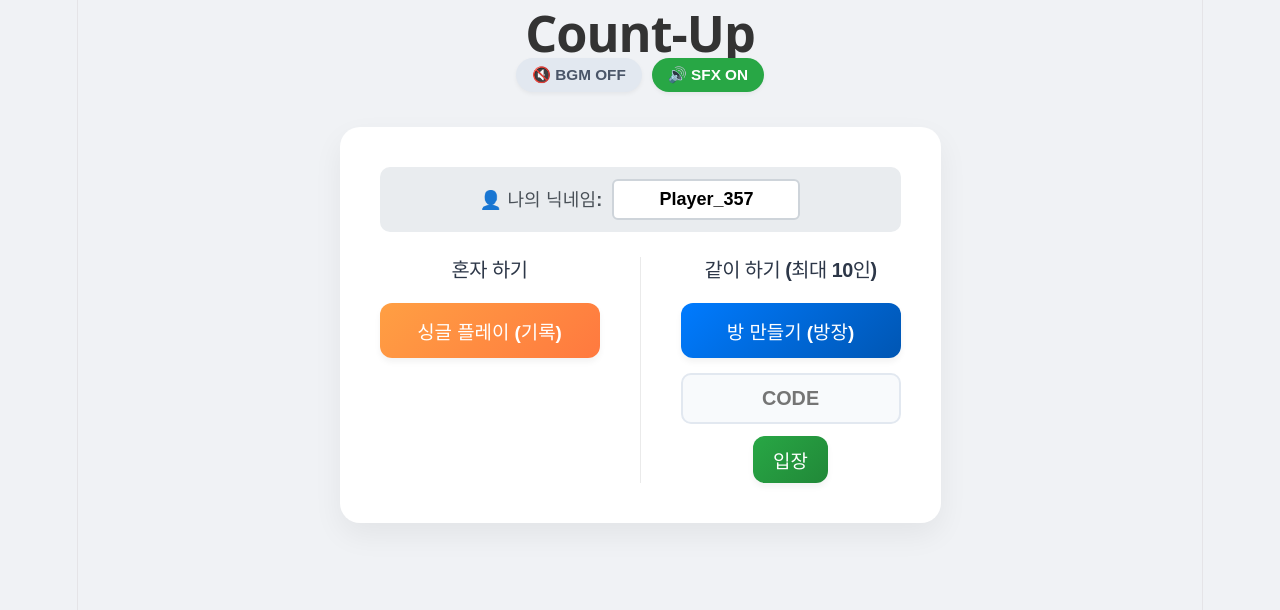
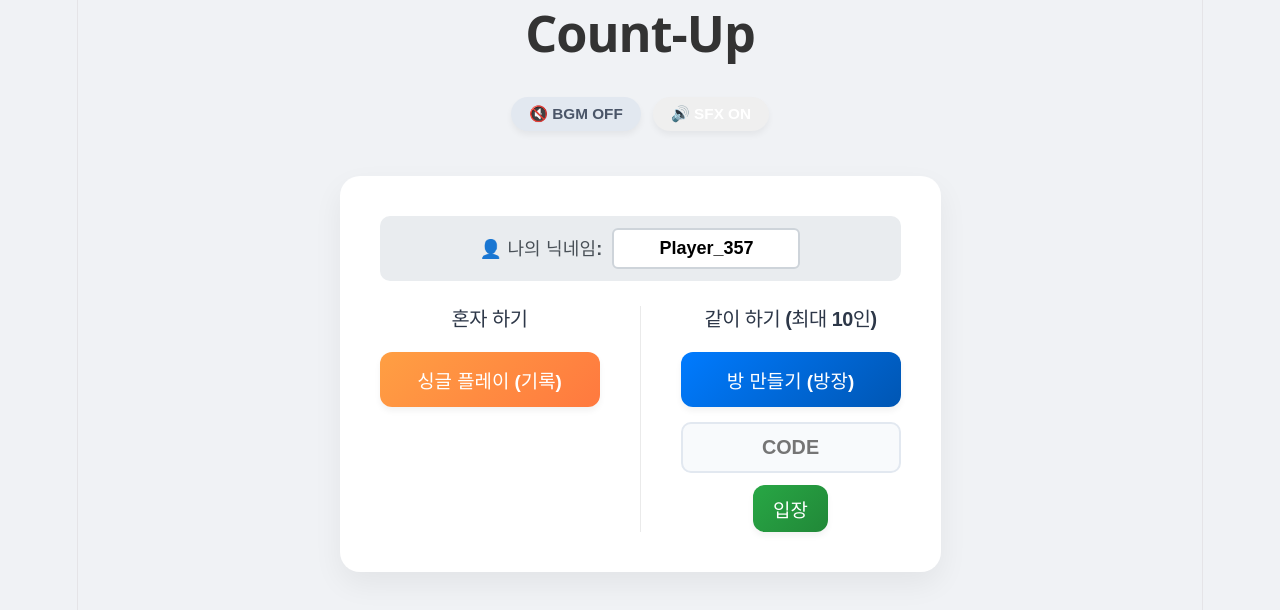
Before and after one commit to notitle12/count-up, a React (Vite) app: page / in a window 1280 px wide. Shown: the top 610 px of the page. Built offline with nearby package versions, Linux system fonts and the light colour scheme.

Commit message:
fix: 싱글 페널티 3초 통일 및 헤더 레이아웃 간격 고도화

```diff
--- a/src/App.css
+++ b/src/App.css
@@ -548,3 +548,43 @@ h1 {
   50% { background-color: #f8d7da; }
   100% { background-color: #f0f2f5; }
 }
+
+/* =========================================
+   🎵 [신규] 사운드 제어 헤더 컴포넌트 마진 격리
+   ========================================= */
+.audio-control-header {
+  display: flex;
+  flex-direction: column;
+  align-items: center;
+  gap: 16px;          /* 대형 타이틀과 사운드 버튼 줄 사이의 간격 */
+  margin-bottom: 45px; /* 사운드 버튼 줄과 하단 로비 카드/인게임 사이의 완벽한 거리 격리 확보 */
+}
+
+.audio-btn-row {
+  display: flex;
+  gap: 12px;
+}
+
+.audio-toggle-btn {
+  padding: 8px 18px;
+  font-size: 0.85rem;
+  font-weight: bold;
+  border-radius: 20px;
+  border: none;
+  cursor: pointer;
+  box-shadow: 0 4px 6px rgba(0,0,0,0.05);
+  transition: all 0.2s ease;
+}
+
+.audio-toggle-btn.on {
+  color: white;
+}
+
+.audio-toggle-btn.off {
+  background-color: #e2e8f0;
+  color: #4a5568;
+}
+
+.audio-toggle-btn:hover {
+  transform: translateY(-1px);
+}
--- a/src/App.jsx
+++ b/src/App.jsx
@@ -56,7 +56,7 @@ export default function App() {
 
   const [gameState, setGameState] = useState('READY');
 
-  // 🎵 로컬 오디오 시스템 스위치 (멀티플레이어 간 서로 완벽 독립 작동)
+  // 🎵 로컬 오디오 시스템 스위치
   const bgmRef = useRef(null);
   const [isBgmOn, setIsBgmOn] = useState(false);
   const [isSfxOn, setIsSfxOn] = useState(true);
@@ -73,18 +73,15 @@ export default function App() {
 
   // 🎵 인게임 전용 플레이 통제 로직 구현
   useEffect(() => {
-    // 배경음악 객체가 초기 설정되지 않았다면 할당
     if (!bgmRef.current) {
       bgmRef.current = new Audio('./bgm.mp3');
       bgmRef.current.loop = true;
       bgmRef.current.volume = 0.2;
     }
 
-    // 💡 [핵심] 오직 인게임 플레이 중(RUNNING)이고 + 유저가 BGM 스위치를 켰을 때만 소리 재생
     if (gameState === 'RUNNING' && isBgmOn && screen === 'GAME') {
       bgmRef.current.play().catch((e) => console.log("BGM 재생 보류:", e));
     } else {
-      // 로비 상태, READY 대기 상태, 게임 종료 시점에는 무조건 자동 음소거(일시정지)
       if (bgmRef.current) {
         bgmRef.current.pause();
       }
@@ -104,7 +101,6 @@ export default function App() {
     }
   };
 
-  // 🎵 BGM 토글 (로비에서 미리 선호 설정을 결정할 수 있으며, 클라우드 서버와 독립 연동)
   const toggleBgm = () => {
     setIsBgmOn(!isBgmOn);
   };
@@ -340,10 +336,10 @@ export default function App() {
       }
     } else {
       playSound('wrong');
-      if (gameMode === 'SINGLE') {
-        elapsedSecondsRef.current += 5;
-      } else {
-        elapsedSecondsRef.current += 3;
+      // 🔄 [수정완료] 싱글/멀티 예외 없이 오답 페널티를 무조건 '3초'로 완벽 동결 통일
+      elapsedSecondsRef.current += 3;
+
+      if (gameMode === 'MULTI') {
         const now = Date.now();
         const exactElapsed = ((now - globalStartTimeRef.current) / 1000) + elapsedSecondsRef.current;
         update(ref(db, `rooms/${roomCode}/players/p${myPlayerNum}`), {
@@ -507,42 +503,14 @@ export default function App() {
         </div>
       )}
 
-      {/* 🎵 [레이아웃 고정] 헤더 영역 마진 격리 조치로 버튼 밀림 해결 */}
-      <div style={{ display: 'flex', flexDirection: 'column', alignItems: 'center', gap: '12px', marginBottom: '35px' }}>
-        <h1 style={{ margin: 0, width: 'auto' }}>Count-Up</h1>
-        <div style={{ display: 'flex', gap: '10px' }}>
-          <button
-            onClick={toggleBgm}
-            style={{
-              padding: '8px 16px',
-              fontSize: '0.85rem',
-              fontWeight: 'bold',
-              borderRadius: '20px',
-              border: 'none',
-              cursor: 'pointer',
-              backgroundColor: isBgmOn ? '#007bff' : '#e2e8f0',
-              color: isBgmOn ? 'white' : '#4a5568',
-              boxShadow: '0 2px 4px rgba(0,0,0,0.05)',
-              transition: 'all 0.2s'
-            }}
-          >
+      {/* 🎵 [헤더 영역 코드 구조] 사운드 제어용 클래스 감싸기 */}
+      <div className="audio-control-header">
+        <h1>Count-Up</h1>
+        <div className="audio-btn-row">
+          <button onClick={toggleBgm} className={`audio-toggle-btn ${isBgmOn ? 'on' : 'off'}`}>
             {isBgmOn ? '🔊 BGM ON' : '🔇 BGM OFF'}
           </button>
-          <button
-            onClick={() => setIsSfxOn(!isSfxOn)}
-            style={{
-              padding: '8px 16px',
-              fontSize: '0.85rem',
-              fontWeight: 'bold',
-              borderRadius: '20px',
-              border: 'none',
-              cursor: 'pointer',
-              backgroundColor: isSfxOn ? '#28a745' : '#e2e8f0',
-              color: isSfxOn ? 'white' : '#4a5568',
-              boxShadow: '0 2px 4px rgba(0,0,0,0.05)',
-              transition: 'all 0.2s'
-            }}
-          >
+          <button onClick={() => setIsSfxOn(!isSfxOn)} className={`audio-toggle-btn ${isSfxOn ? 'on' : 'off'}`}>
             {isSfxOn ? '🔊 SFX ON' : '🔇 SFX OFF'}
           </button>
         </div>
```
